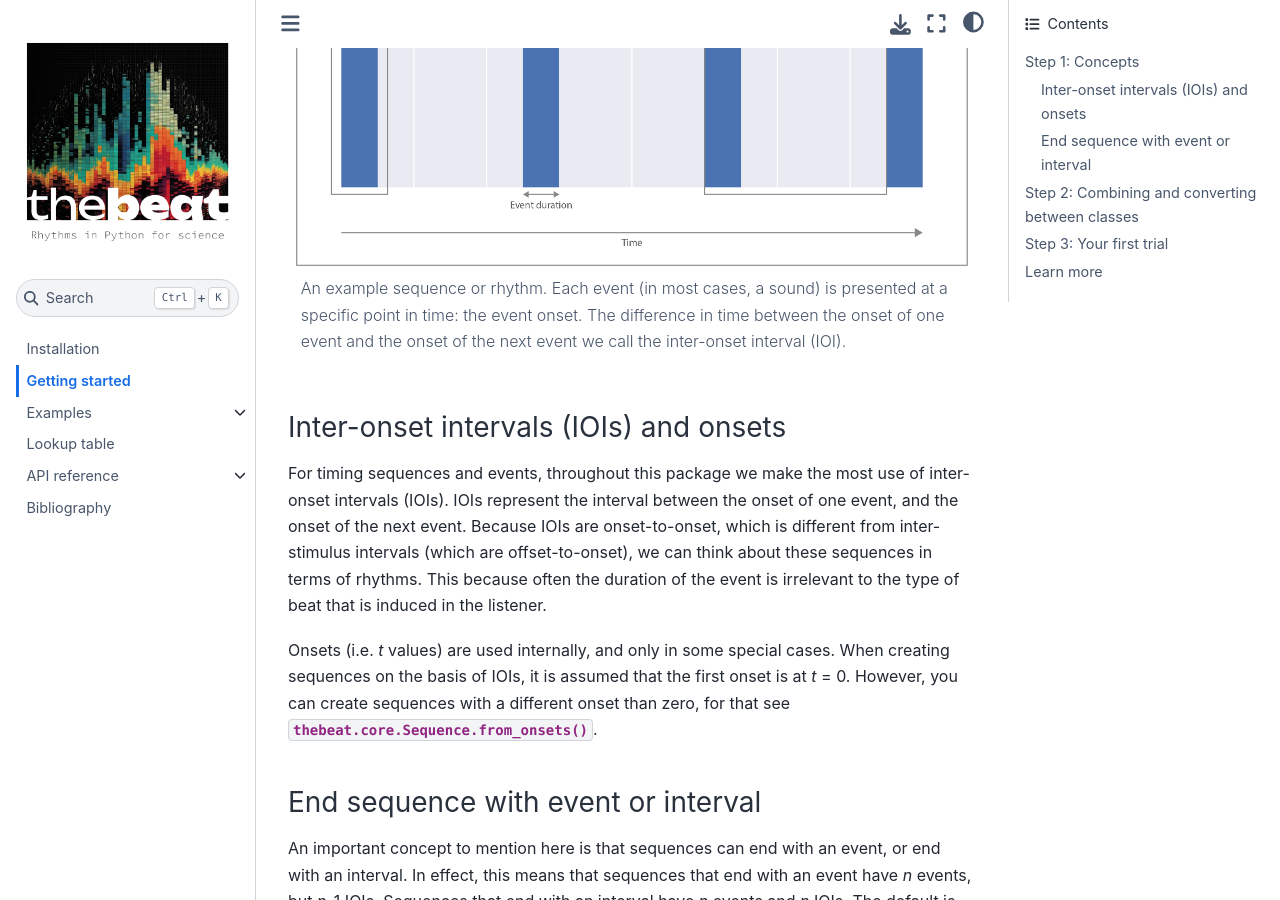
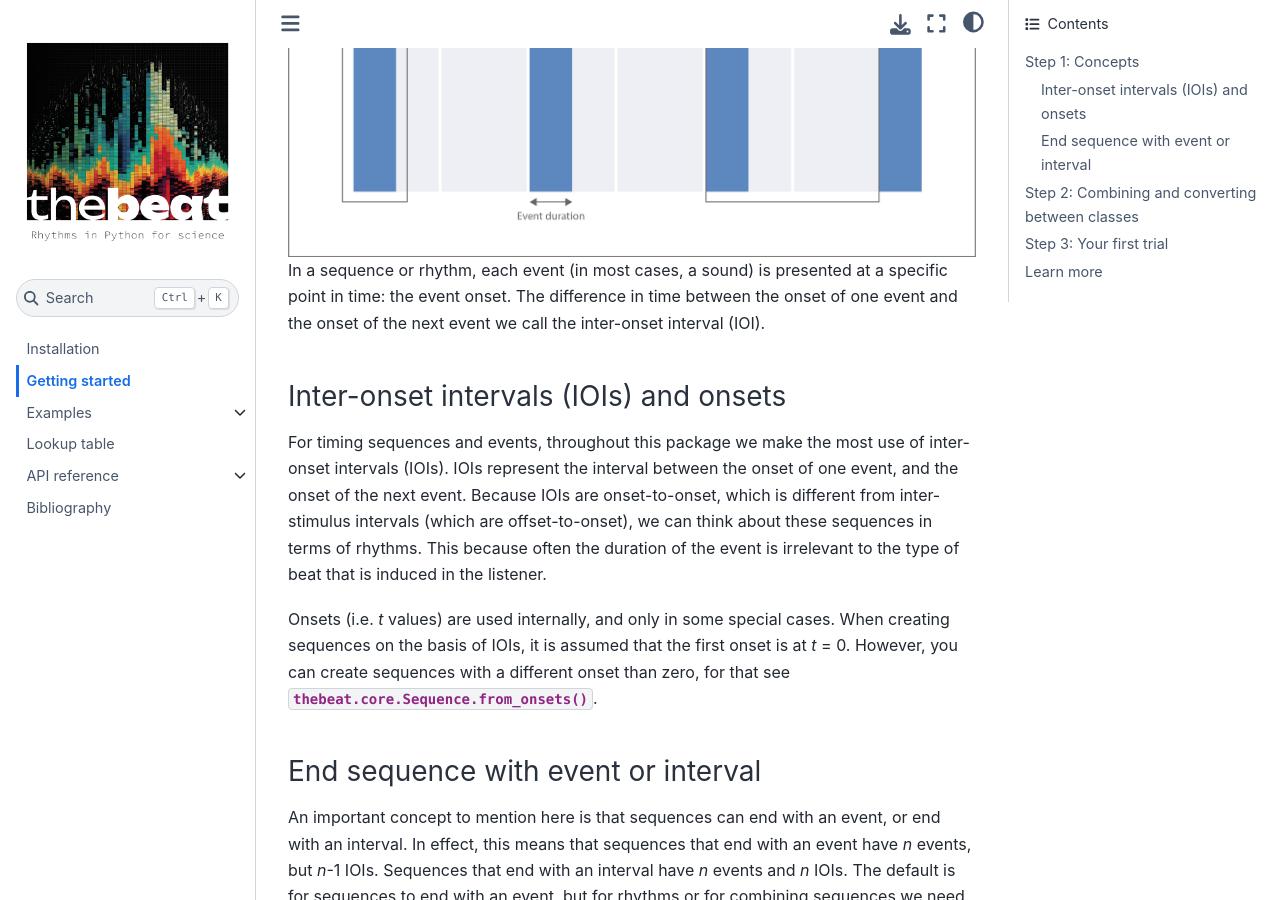
Before and after one commit to Jellevanderwerff/thebeat, a Sphinx documentation site: the page built from docs/source/gettingstarted.ipynb, in a window 1280 px wide and 900 px high, scrolled down 481 px. Built offline with Sphinx 7.4.7 and the Sphinx Book theme 1.1.4, drawn with Linux system fonts in a browser that asks for light colours; some web fonts are replaced; pages that are not in the unit, such as notebooks, are missing from menus; some of the changed lines change nothing that is shown.

Commit message:
updated images for darkmode

```diff
--- a/docs/requirements.txt
+++ b/docs/requirements.txt
@@ -1,7 +1,7 @@
 Sphinx>=4
 sphinxcontrib-bibtex
 sphinx_autodoc_typehints
-sphinx_book_theme==0.3.3
+sphinx_book_theme==1.0.1
 
 ipykernel
 nbsphinx
--- a/docs/source/conf.py
+++ b/docs/source/conf.py
@@ -1,63 +1,67 @@
-project = 'thebeat'
-copyright = '2023, Jelle van der Werff, Andrea Ravignani, & Yannick Jadoul'
-author = 'Jelle van der Werff, Andrea Ravignani, & Yannick Jadoul'
+project = "thebeat"
+copyright = "2023, Jelle van der Werff, Andrea Ravignani, & Yannick Jadoul"
+author = "Jelle van der Werff, Andrea Ravignani, & Yannick Jadoul"
 
 import os
 import sys
-sys.path.insert(0, os.path.abspath('../../'))
+
+sys.path.insert(0, os.path.abspath("../../"))
 
 # -- General configuration ---------------------------------------------------
 # https://www.sphinx-doc.org/en/master/usage/configuration.html#general-configuration
 
 extensions = [
-    'sphinx.ext.autodoc',
-    'sphinx.ext.autosummary',
-    'sphinx.ext.intersphinx',
-    'sphinx.ext.mathjax',
-    'sphinx.ext.napoleon',
-    'sphinx.ext.viewcode',
-    'nbsphinx',
-    'sphinx_autodoc_typehints',
-    'sphinxcontrib.bibtex',
-    'sphinx.ext.autosectionlabel'
-    ]
+    "sphinx.ext.autodoc",
+    "sphinx.ext.autosummary",
+    "sphinx.ext.intersphinx",
+    "sphinx.ext.mathjax",
+    "sphinx.ext.napoleon",
+    "sphinx.ext.viewcode",
+    "nbsphinx",
+    "sphinx_autodoc_typehints",
+    "sphinxcontrib.bibtex",
+    "sphinx.ext.autosectionlabel",
+]
 
 # bibtex
-bibtex_bibfiles = ['refs.bib']
-bibtext_reference_style = 'author_year'
+bibtex_bibfiles = ["refs.bib"]
+bibtext_reference_style = "author_year"
 
-templates_path = ['_templates']
-exclude_patterns = ['_build', '_templates']
+templates_path = ["_templates"]
+exclude_patterns = ["_build", "_templates"]
 
 
-intersphinx_mapping = {'python': ('https://docs.python.org/3', None),
-                       'numpy': ('https://numpy.org/doc/stable/', None),
-                       'matplotlib': ('https://matplotlib.org/stable/', None),
-                       'parselmouth': ('https://parselmouth.readthedocs.io/en/stable/', None),
-                       'sounddevice': ('https://python-sounddevice.readthedocs.io/en/latest/', None),
-                       'pandas': ('https://pandas.pydata.org/docs/', None),
-                       'scipy': ('https://docs.scipy.org/doc/scipy/', None),
-                       'abjad': ('https://abjad.github.io/', None)}
+intersphinx_mapping = {
+    "python": ("https://docs.python.org/3", None),
+    "numpy": ("https://numpy.org/doc/stable/", None),
+    "matplotlib": ("https://matplotlib.org/stable/", None),
+    "parselmouth": ("https://parselmouth.readthedocs.io/en/stable/", None),
+    "sounddevice": ("https://python-sounddevice.readthedocs.io/en/latest/", None),
+    "pandas": ("https://pandas.pydata.org/docs/", None),
+    "scipy": ("https://docs.scipy.org/doc/scipy/", None),
+    "abjad": ("https://abjad.github.io/", None),
+}
 
 # -- Options for HTML output -------------------------------------------------
 # https://www.sphinx-doc.org/en/master/usage/configuration.html#options-for-html-output
 
-html_theme = 'sphinx_book_theme'
+html_theme = "sphinx_book_theme"
 html_theme_options = {
-    "extra_navbar": "",
     "show_toc_level": 3,
     "collapse_navigation": True,
-    'logo_only': True
+    "logo": {
+        "image_light": "_static/thebeat_logo.png",
+        "image_dark": "_static/thebeat_logo_dark.png",
+    },
 }
-html_static_path = ['_static']
+html_static_path = ["_static"]
 html_css_files = ["custom.css"]
-html_logo = "thebeat_logo.png"
-html_favicon = 'favicon.ico'
+html_favicon = "favicon.ico"
 
 
 # default role for easy lookup using `whatever`
 # not using it now; bit confusing I think.
-#default_role = 'py:obj'
+# default_role = 'py:obj'
 
 
 # Napoleon settings
@@ -70,10 +74,10 @@
 autosummary_generate = True
 
 # autodoc
-autodoc_default_flags = ['members']
+autodoc_default_flags = ["members"]
 
 # Type hints settings
-typehints_defaults = 'comma'
+typehints_defaults = "comma"
 
 # suppress warnings
-suppress_warnings = ['autosectionlabel.*']
+suppress_warnings = ["autosectionlabel.*"]
```
Also changed, not shown: docs/source/_static/thebeat_logo.png (renamed from docs/source/thebeat_logo.png), docs/source/_static/thebeat_logo_dark.png (added), docs/source/gettingstarted.ipynb, docs/source/gettingstarted_0.png (deleted), docs/source/images/core_classes.png (deleted), docs/source/images/gettingstarted_0_dark.png (added), docs/source/images/gettingstarted_0_light.png (added), docs/source/images/gettingstarted_1_dark-light.png (added), docs/source/thebeat_logo_small.png (deleted), 3 other files.
